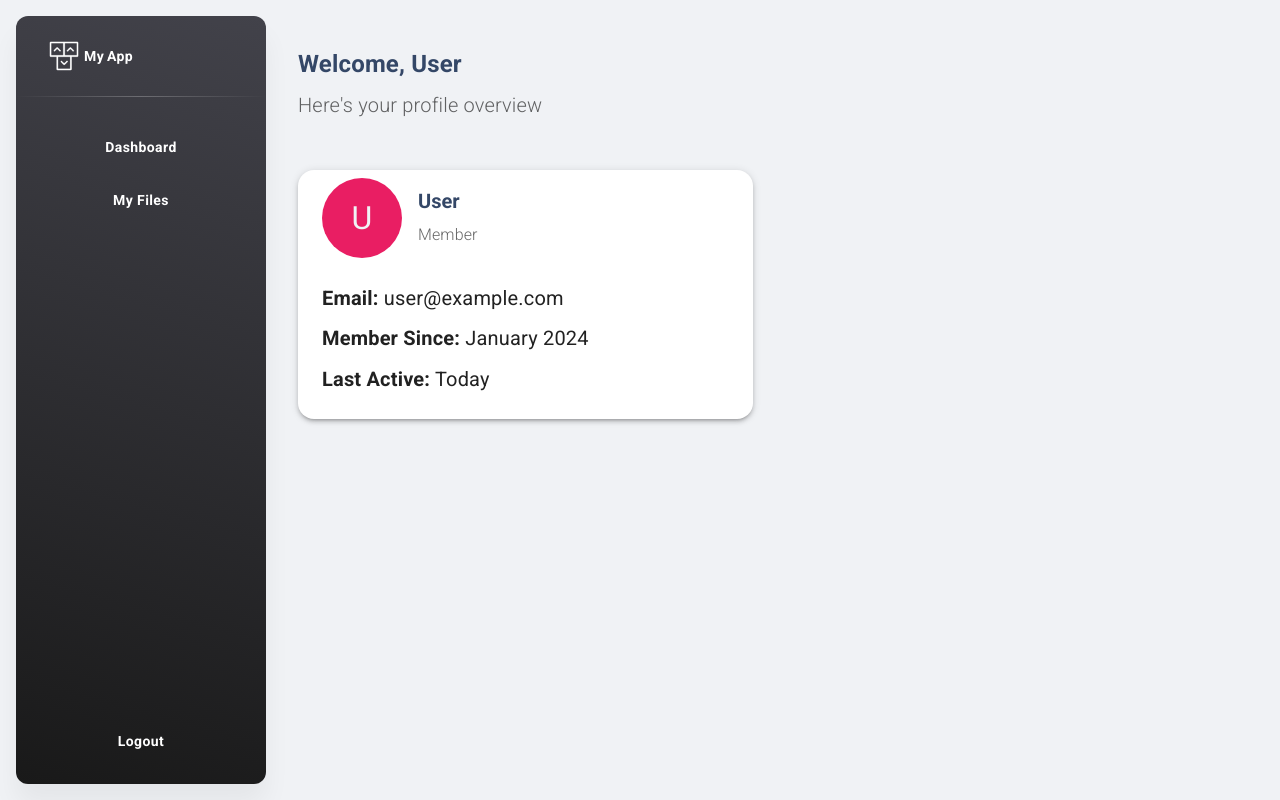
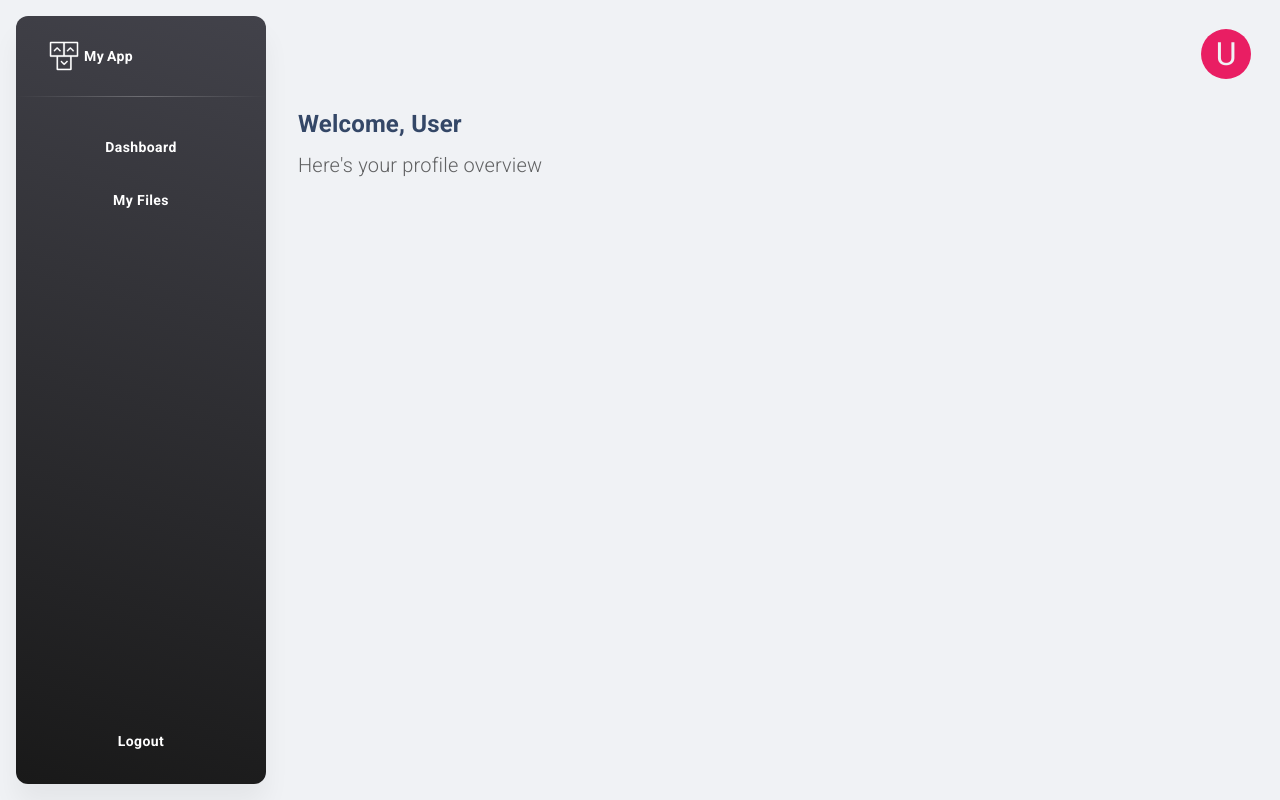
Before and after one commit to umair2602/sub-dimension-user-portal, a React (Create React App) app: page /dashboard in a window 1280 px wide. Built offline with nearby package versions, Linux system fonts and the light colour scheme.

Commit message:
Moved profile details to the profile route. Added hover-enabled menu for navigation to the profile route. Repositioned selected files card below upload files card. Corrected button colors in delete modal. Removed duplicate preview list from the menu.

```diff
--- a/src/App.js
+++ b/src/App.js
@@ -18,6 +18,7 @@ import brandDark from "assets/images/logo-ct-dark.png";
 // Pages
 import Dashboard from "layouts/dashboard";
 import MyFiles from "layouts/myfiles";
+import Profile from "layouts/profile";
 
 export default function App() {
   const [controller] = useMaterialUIController();
@@ -90,6 +91,7 @@ export default function App() {
       <Routes>
         {/* Define explicit routes first */}
         <Route path="/dashboard" element={<Dashboard />} />
+        <Route path="/profile" element={<Profile/>}/>
         <Route path="/myfiles" element={<MyFiles />} />
 
         {/* Then map any additional routes from your routes config */}
--- a/src/assets/theme/components/button/contained.js
+++ b/src/assets/theme/components/button/contained.js
@@ -6,7 +6,7 @@ import typography from "assets/theme/base/typography";
 // App name React Helper Functions
 import pxToRem from "assets/theme/functions/pxToRem";
 
-const { white, text, info, secondary } = colors;
+const { white, text, info, secondary, error } = colors;
 const { size } = typography;
 
 const contained = {
@@ -72,6 +72,18 @@ const contained = {
       backgroundColor: secondary.focus,
     },
   },
+
+  error: {
+    backgroundColor: error.main,
+
+    "&:hover": {
+      backgroundColor: error.main,
+    },
+
+    "&:focus:not(:hover)": {
+      backgroundColor: error.focus,
+    },
+  }
 };
 
 export default contained;
--- a/src/assets/theme/components/button/index.js
+++ b/src/assets/theme/components/button/index.js
@@ -16,6 +16,7 @@ const button = {
     containedSizeLarge: { ...contained.large },
     containedPrimary: { ...contained.primary },
     containedSecondary: { ...contained.secondary },
+    containedError: {...contained.error},
     outlined: { ...outlined.base },
     outlinedSizeSmall: { ...outlined.small },
     outlinedSizeLarge: { ...outlined.large },
--- a/src/layouts/dashboard/index.js
+++ b/src/layouts/dashboard/index.js
@@ -1,18 +1,8 @@
 import DashboardLayout from "examples/LayoutContainers/DashboardLayout";
-import { Box, Typography, Card, CardContent, Avatar, Grid } from "@mui/material";
-import { styled } from "@mui/material/styles";
+import { Box, Typography, Avatar, IconButton, Menu, MenuItem } from "@mui/material";
 import { jwtDecode } from "jwt-decode";
-
-const StyledCard = styled(Card)(({ theme }) => ({
-  margin: theme.spacing(2, 0),
-  transition: "transform 0.3s ease",
-  borderRadius: theme.spacing(2),
-  boxShadow: theme.shadows[3],
-  '&:hover': {
-    transform: 'translateY(-4px)',
-    boxShadow: theme.shadows[6],
-  }
-}));
+import { useState } from "react";
+import { NavLink } from "react-router-dom";
 
 function Dashboard() {
   const storedToken = localStorage.getItem("token");
@@ -24,11 +14,55 @@ function Dashboard() {
     email: decodedToken?.email || "user@example.com",
     role: "Member",
     joinDate: "January 2024",
-    lastActive: "Today"
+    lastActive: "Today",
   };
+
+  const [anchorEl, setAnchorEl] = useState(null);
+
+  const handleMouseEnter = (event) => {
+    setAnchorEl(event.currentTarget);
+  };
+  const handleMouseLeave = () => {
+    setAnchorEl(null);
+  };
+
+  const open = Boolean(anchorEl);
 
   return (
     <DashboardLayout>
+      <Box sx={{ display: "flex", justifyContent: "end" }}>
+        <IconButton
+          size="small"
+          onMouseEnter={handleMouseEnter}
+          aria-controls={open ? "hover-menu" : undefined}
+          aria-haspopup="true"
+          aria-expanded={open ? "true" : undefined}
+        >
+          <Avatar
+            sx={{
+              width: 50,
+              height: 50,
+              bgcolor: "primary.main",
+              fontSize: "2rem",
+            }}
+          >
+            {userData.name.charAt(0)}
+          </Avatar>
+        </IconButton>
+        <Menu
+          id="hover-menu"
+          anchorEl={anchorEl}
+          open={open}
+          onClose={handleMouseLeave}
+          MenuListProps={{
+            onMouseLeave: handleMouseLeave,
+          }}
+        >
+          <NavLink to={"/profile"}>
+            <MenuItem>Profile</MenuItem>
+          </NavLink>
+        </Menu>
+      </Box>
       <Box sx={{ p: 3 }}>
         <Typography variant="h4" gutterBottom>
           Welcome, {userData.name}
@@ -36,50 +70,6 @@ function Dashboard() {
         <Typography variant="subtitle1" color="textSecondary" sx={{ mb: 4 }}>
           Here's your profile overview
         </Typography>
-
-        <Grid container spacing={3}>
-          <Grid item xs={12} md={6}>
-            <StyledCard>
-              <CardContent>
-                <Box sx={{ display: 'flex', alignItems: 'center', mb: 3 }}>
-                  <Avatar
-                    sx={{
-                      width: 80,
-                      height: 80,
-                      bgcolor: 'primary.main',
-                      fontSize: '2rem',
-                      mr: 2
-                    }}
-                  >
-                    {userData.name.charAt(0)}
-                  </Avatar>
-                  <Box>
-                    <Typography variant="h5" gutterBottom>
-                      {userData.name}
-                    </Typography>
-                    <Typography variant="subtitle2" color="textSecondary">
-                      {userData.role}
-                    </Typography>
-                  </Box>
-                </Box>
-
-                <Box sx={{ mt: 2 }}>
-                  <Typography variant="body1" sx={{ mb: 1 }}>
-                    <strong>Email:</strong> {userData.email}
-                  </Typography>
-                  <Typography variant="body1" sx={{ mb: 1 }}>
-                    <strong>Member Since:</strong> {userData.joinDate}
-                  </Typography>
-                  <Typography variant="body1">
-                    <strong>Last Active:</strong> {userData.lastActive}
-                  </Typography>
-                </Box>
-              </CardContent>
-            </StyledCard>
-          </Grid>
-
-          {/* Add more Grid items here for additional cards/information */}
-        </Grid>
       </Box>
     </DashboardLayout>
   );
--- /dev/null
+++ b/src/layouts/profile/index.js
@@ -0,0 +1,64 @@
+import React from "react";
+import DashboardLayout from "examples/LayoutContainers/DashboardLayout";
+import { Box, Typography, CardContent, Avatar } from "@mui/material";
+import { jwtDecode } from "jwt-decode";
+
+const Profile = () => {
+  const storedToken = localStorage.getItem("token");
+  const decodedToken = storedToken ? jwtDecode(storedToken) : null;
+
+  // Mock user data - replace with actual user data from your backend
+  const userData = {
+    name: decodedToken?.sub || "User",
+    email: decodedToken?.email || "user@example.com",
+    role: "Member",
+    joinDate: "January 2024",
+    lastActive: "Today",
+  };
+
+  return (
+    <>
+      <DashboardLayout>
+        <Box sx={{ display: "flex", justifyContent: "center", alignItems: "center", height: "100vh" }}>
+            <CardContent>
+              <Box sx={{ display: "flex", alignItems: "center", mb: 3 }}>
+                <Avatar
+                  sx={{
+                    width: 80,
+                    height: 80,
+                    bgcolor: "primary.main",
+                    fontSize: "2rem",
+                    mr: 2,
+                  }}
+                >
+                  {userData.name.charAt(0)}
+                </Avatar>
+                <Box>
+                  <Typography variant="h5" gutterBottom>
+                    {userData.name}
+                  </Typography>
+                  <Typography variant="subtitle2" color="textSecondary">
+                    {userData.role}
+                  </Typography>
+                </Box>
+              </Box>
+
+              <Box sx={{ mt: 2 }}>
+                <Typography variant="body1" sx={{ mb: 1 }}>
+                  <strong>Email:</strong> {userData.email}
+                </Typography>
+                <Typography variant="body1" sx={{ mb: 1 }}>
+                  <strong>Member Since:</strong> {userData.joinDate}
+                </Typography>
+                <Typography variant="body1">
+                  <strong>Last Active:</strong> {userData.lastActive}
+                </Typography>
+              </Box>
+            </CardContent>
+        </Box>
+      </DashboardLayout>
+    </>
+  );
+};
+
+export default Profile;
```
Also changed, not shown: src/layouts/myfiles/index.js (+100 -95 lines).
